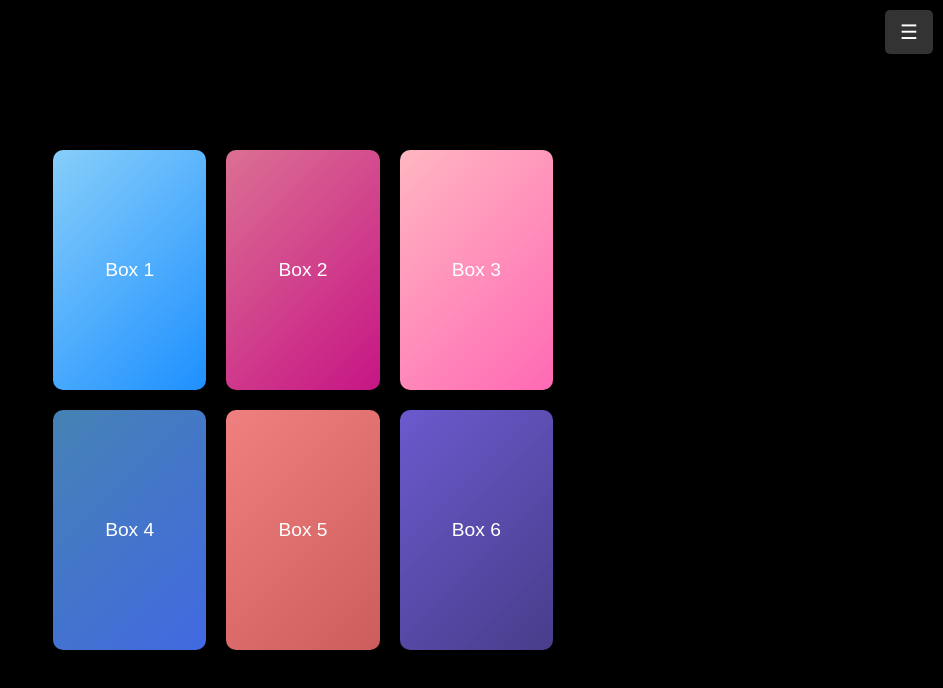
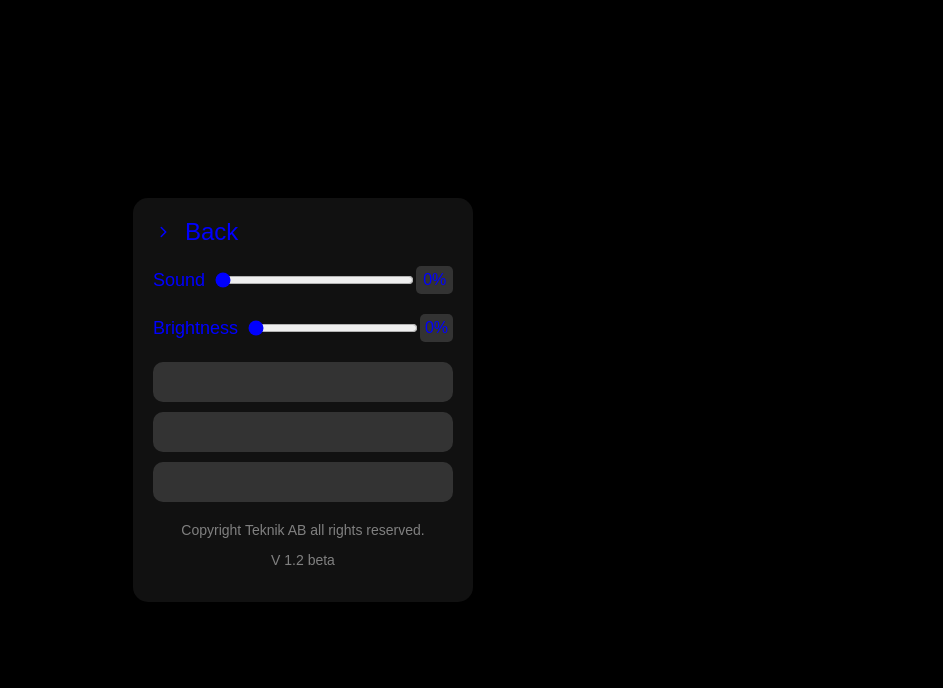
Before and after one commit to movieboxc17/New-page-10, a plain HTML site: page index.html in a window 1280 px wide. Shown: the whole page, without its empty margins (337-1280 px from the left). Drawn offline with Linux system fonts and the light colour scheme.

Commit message:
Update index.html

```diff
--- a/index.html
+++ b/index.html
@@ -4,12 +4,12 @@
 <head>
     <meta charset="UTF-8">
     <meta name="viewport" content="width=device-width, initial-scale=1.0">
-    <title>Cool Webpage</title>
+    <title>Settings Page</title>
     <style>
         body {
             margin: 0;
             font-family: Arial, sans-serif;
-            background-color: #000; /* Set entire background to black */
+            background-color: #000;
             color: white;
             display: flex;
             justify-content: center;
@@ -17,132 +17,119 @@
             height: 100vh;
         }
 
-        /* Sidebar */
-        .sidebar {
-            width: 120px;
-            height: 50px;
+        .settings-container {
             background-color: #111;
-            position: fixed;
-            top: 15px;
-            right: -150px;
-            transition: 0.3s;
-            padding: 5px;
-            border-radius: 10px;
-            z-index: 1000;
-            display: flex;
-            justify-content: center; /* Center the icons horizontally */
-            align-items: center;
+            border-radius: 15px;
+            padding: 20px;
+            width: 300px;
+            box-shadow: 0 0 15px rgba(0, 0, 0, 0.5);
         }
 
-        .sidebar a {
+        .back-arrow {
+            font-size: 24px;
+            color: #00f;
             text-decoration: none;
-            font-size: 18px;
-            color: white;
-            margin: 0 8px; /* Reduce the gap between icons */
-            transition: 0.3s;
+            display: flex;
+            align-items: center;
+            margin-bottom: 20px;
         }
 
-        .openbtn {
-            font-size: 20px;
-            cursor: pointer;
-            background-color: #333;
-            color: white;
-            padding: 10px 15px;
-            border: none;
-            border-radius: 5px;
-            position: absolute;
-            top: 10px;
-            right: 10px;
-            z-index: 1001;
+        .back-arrow:hover {
+            text-decoration: underline;
         }
 
-        /* Main container mimicking the black box in your image */
-        .container {
-            display: grid;
-            grid-template-columns: repeat(3, 1fr);
-            gap: 20px;
-            padding: 20px;
-            background-color: #000;
-            border-radius: 10px;
-            width: 500px;
-            height: 500px;
-            box-shadow: 0 0 15px rgba(0, 0, 0, 0.3);
-            position: relative;
+        .back-arrow svg {
+            margin-right: 8px;
         }
 
-        /* Individual grid boxes */
-        .box {
-            background: linear-gradient(135deg, #ff69b4, #ff1493);
-            border-radius: 10px;
-            text-align: center;
-            font-size: 1.2em;
-            color: #fff;
-            box-shadow: 0 4px 8px rgba(0, 0, 0, 0.2);
-            transition: transform 0.2s;
+        .slider-container {
             display: flex;
-            justify-content: center;
             align-items: center;
+            margin-bottom: 20px;
         }
 
-        .box:hover {
-            transform: scale(1.05);
+        .slider-container .label {
+            flex: 1;
+            font-size: 18px;
+            color: #00f;
         }
 
-        .box1 {
-            background: linear-gradient(135deg, #87cefa, #1e90ff);
+        .slider-container input[type="range"] {
+            width: 100%;
+            margin-left: 10px;
+            accent-color: #00f;
         }
 
-        .box2 {
-            background: linear-gradient(135deg, #db7093, #c71585);
+        .slider-container output {
+            width: 40px;
+            text-align: center;
+            color: #00f;
+            background-color: #333;
+            border-radius: 5px;
+            padding: 5px;
         }
 
-        .box3 {
-            background: linear-gradient(135deg, #ffb6c1, #ff69b4);
+        .spacer {
+            height: 40px;
+            background-color: #333;
+            border-radius: 10px;
+            margin-bottom: 10px;
         }
 
-        .box4 {
-            background: linear-gradient(135deg, #4682b4, #4169e1);
-        }
-
-        .box5 {
-            background: linear-gradient(135deg, #f08080, #cd5c5c);
-        }
-
-        .box6 {
-            background: linear-gradient(135deg, #6a5acd, #483d8b);
+        .footer {
+            text-align: center;
+            color: gray;
+            font-size: 14px;
+            margin-top: 20px;
         }
     </style>
 </head>
 
 <body>
 
-    <!-- Menu button -->
-    <button class="openbtn" onclick="toggleSidebar()">☰</button>
+    <div class="settings-container">
+        <!-- Back Arrow -->
+        <a href="#" class="back-arrow" onclick="goBack()">
+            <svg xmlns="http://www.w3.org/2000/svg" width="24" height="24" fill="currentColor" viewBox="0 0 16 16">
+                <path fill-rule="evenodd"
+                    d="M5.854 4.646a.5.5 0 0 0-.708.708L7.793 8l-2.647 2.646a.5.5 0 0 0 .708.708l3-3a.5.5 0 0 0 0-.708l-3-3z" />
+            </svg>
+            Back
+        </a>
 
-    <!-- Sidebar -->
-    <div id="sidebar" class="sidebar">
-        <a href="#">⚙</a>
-        <a href="#">🔔</a>
-    </div>
+        <!-- Sound Slider -->
+        <div class="slider-container">
+            <span class="label">Sound</span>
+            <input type="range" id="soundSlider" min="0" max="100" value="0" oninput="updateOutput('soundOutput', this.value)">
+            <output id="soundOutput">0%</output>
+        </div>
 
-    <!-- Main container -->
-    <div class="container">
-        <div class="box box1">Box 1</div>
-        <div class="box box2">Box 2</div>
-        <div class="box box3">Box 3</div>
-        <div class="box box4">Box 4</div>
-        <div class="box box5">Box 5</div>
-        <div class="box box6">Box 6</div>
+        <!-- Brightness Slider -->
+        <div class="slider-container">
+            <span class="label">Brightness</span>
+            <input type="range" id="brightnessSlider" min="0" max="100" value="0" oninput="updateOutput('brightnessOutput', this.value)">
+            <output id="brightnessOutput">0%</output>
+        </div>
+
+        <!-- Spacers -->
+        <div class="spacer"></div>
+        <div class="spacer"></div>
+        <div class="spacer"></div>
+
+        <!-- Footer -->
+        <div class="footer">
+            <p>Copyright Teknik AB all rights reserved.</p>
+            <p>V 1.2 beta</p>
+        </div>
     </div>
 
     <script>
-        function toggleSidebar() {
-            var sidebar = document.getElementById("sidebar");
-            if (sidebar.style.right === "-150px") {
-                sidebar.style.right = "20px"; // Move sidebar further to the side
-            } else {
-                sidebar.style.right = "-150px";
-            }
+        function updateOutput(outputId, value) {
+            document.getElementById(outputId).textContent = value + '%';
+        }
+
+        function goBack() {
+            window.history.back(); // This will take you back to the previous page
         }
     </script>
 
```
